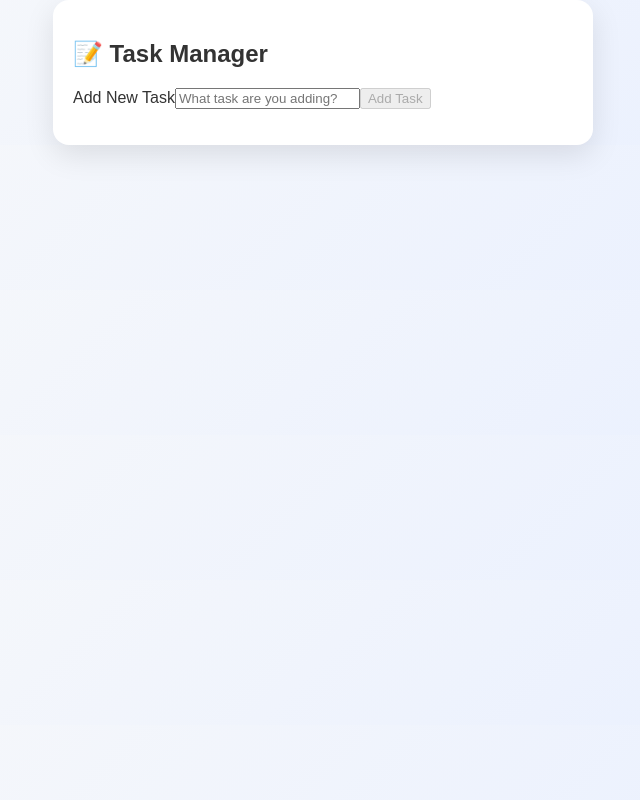
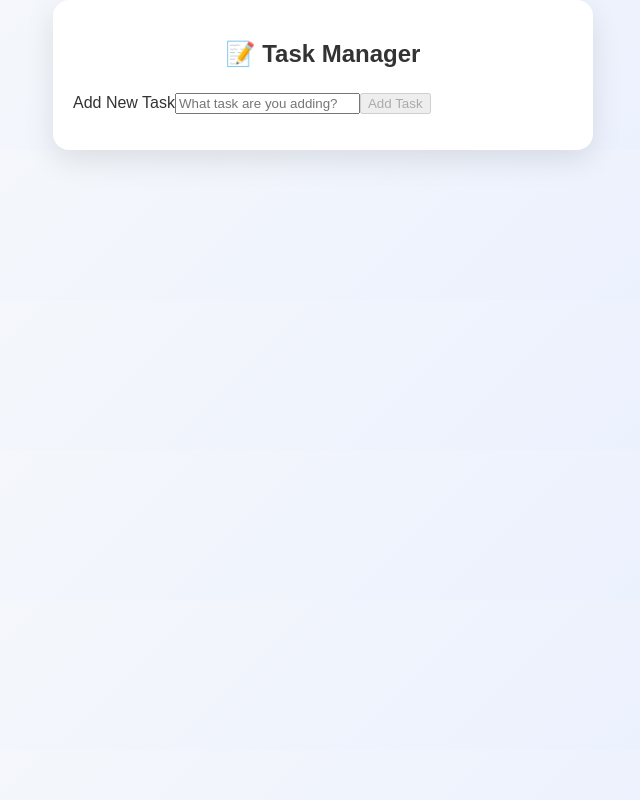
Before and after one commit to M-Saleh-N/capston-project-2-task_manager, a React (Create React App) app: page / in a window 1280 px wide. Shown: the whole page, without its empty margins (317-957 px from the left). Built offline with nearby package versions, Linux system fonts and the light colour scheme.

Commit message:
styled the h2

```diff
--- a/src/index.css
+++ b/src/index.css
@@ -40,3 +40,10 @@ body {
     transform: translateY(0);
   }
 }
+
+h2 {
+  text-align: center;
+  color: #333;
+  font-weight: 600;
+  margin-bottom: 25px;
+}
```
